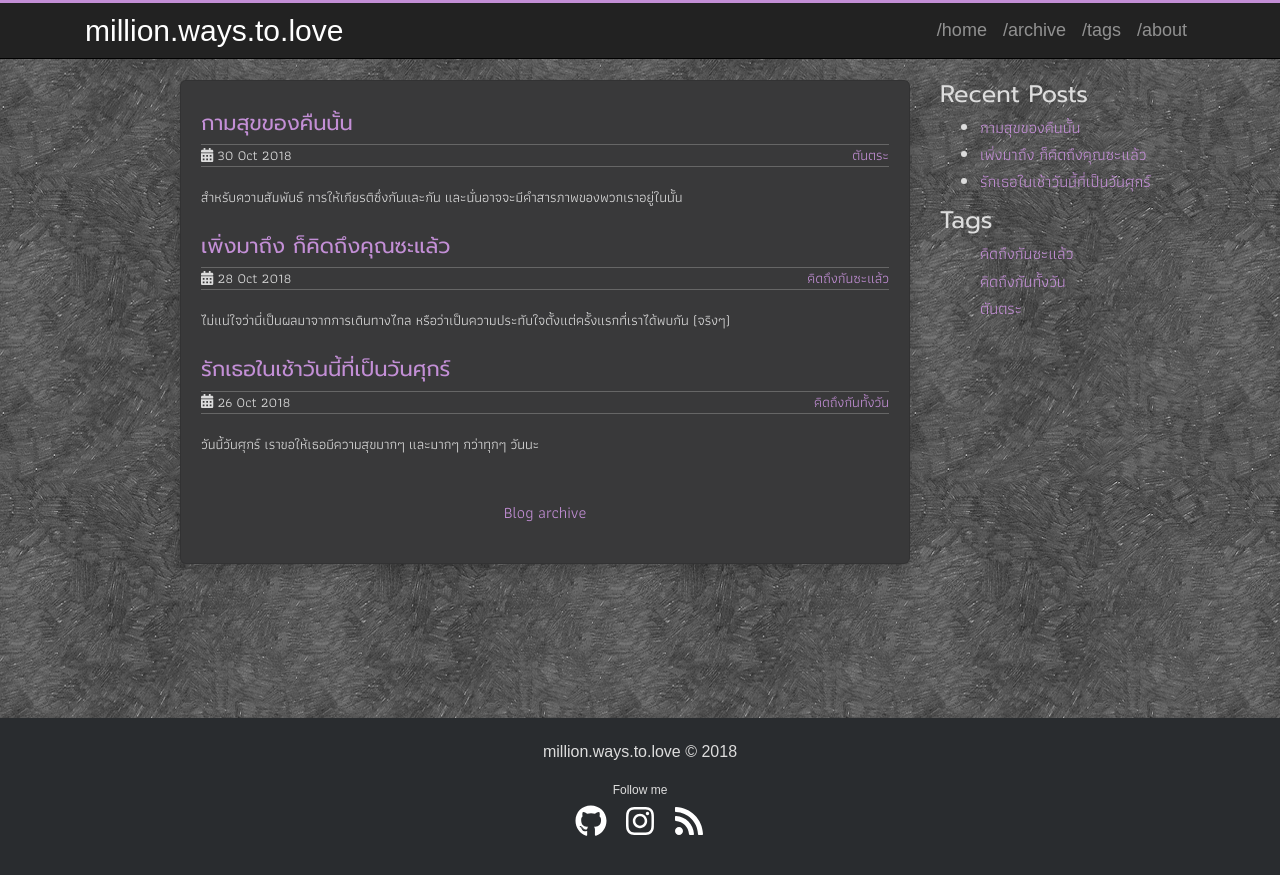
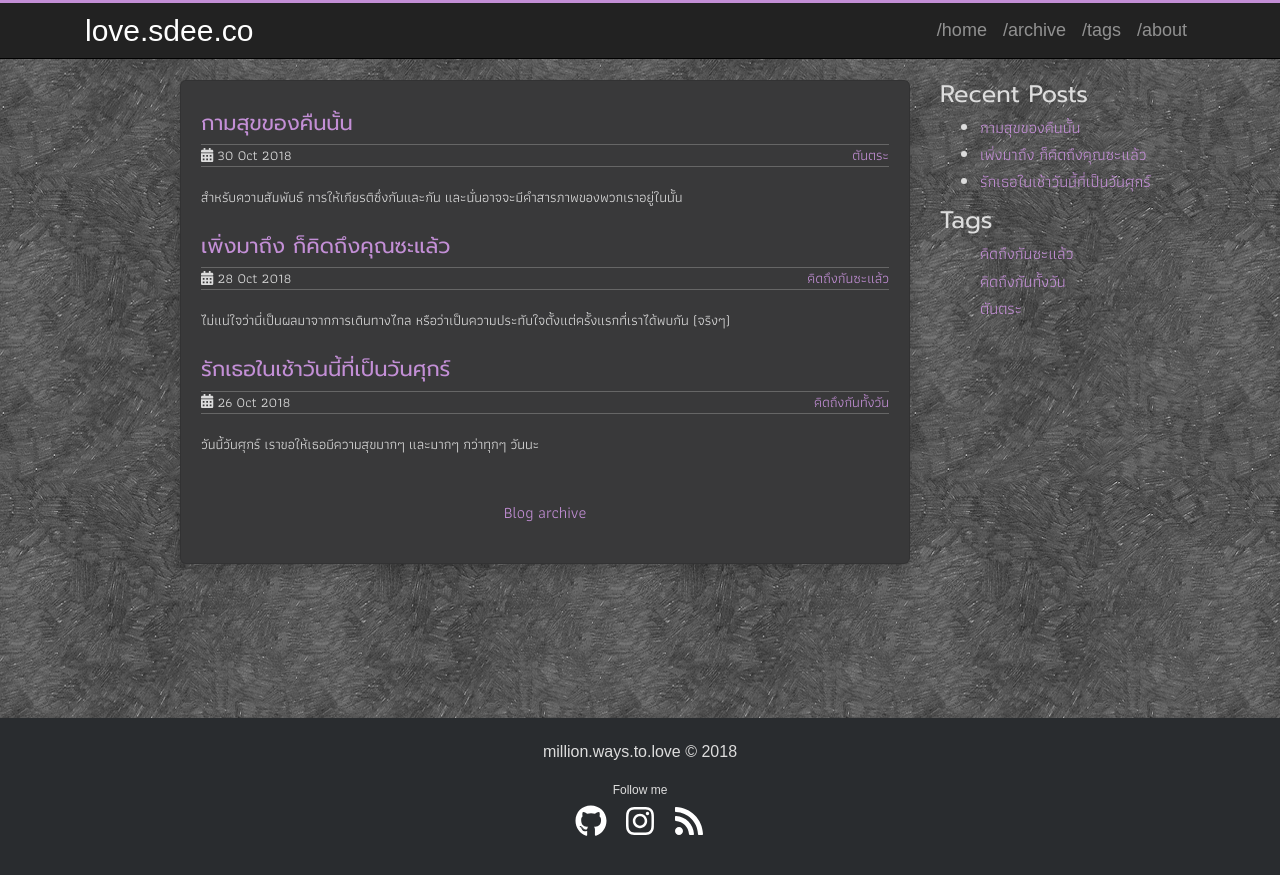
Before and after one commit to sdeehub/love, a Jekyll site: the page built from index.html, in a window 1280 px wide. Shown: the top 875 px of the page. Built offline with Jekyll 4.4.1, drawn with Linux system fonts in a browser that asks for light colours.

Commit message:
change to shorter name

```diff
--- a/_config.yml
+++ b/_config.yml
@@ -1,6 +1,6 @@
 # Jekyll configuration
 
-name: million.ways.to.love
+name: love.sdee.co
 description: A million ways to love stories.
 
 # Url is currently only used only for the RSS feed in feed.xml
```
